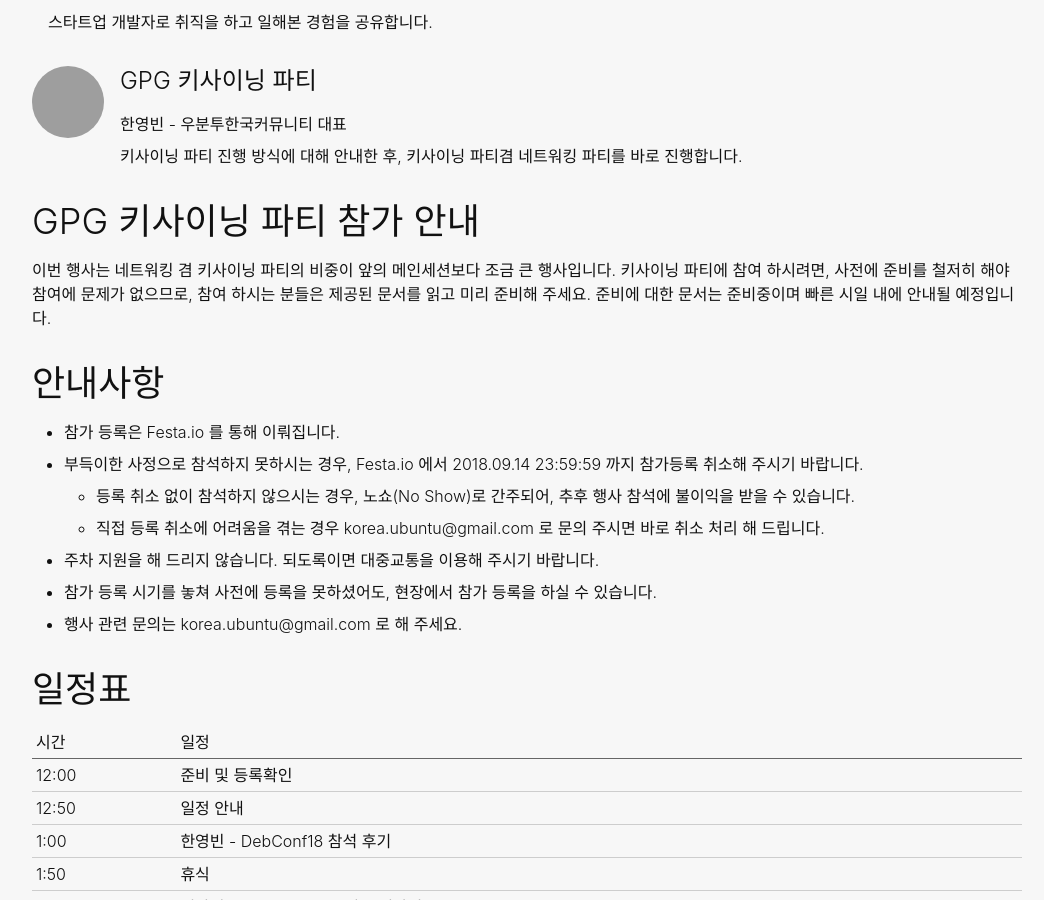
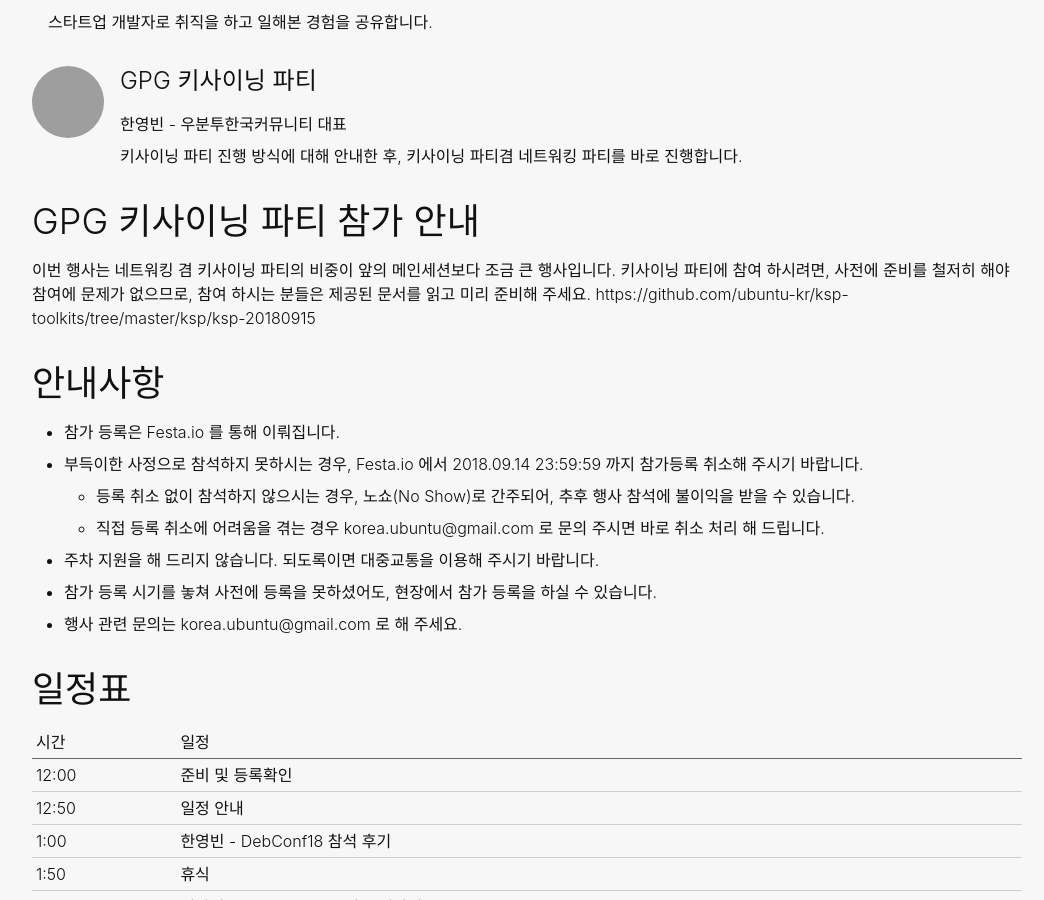
Before and after one commit to ubuntu-kr/events, a Jekyll site: the page built from _posts/2018-09-15-sept-seoul-seminar.md, in a window 1280 px wide and 900 px high, scrolled down 1428 px. Shown: the whole window, without its empty margins (113-1157 px from the left). Built offline with Jekyll 4.4.1, drawn with Linux system fonts in a browser that asks for light colours; some web fonts are replaced; grey boxes are pictures that could not be loaded.

Commit message:
Update 2018-09-15-sept-seoul-seminar.md

```diff
--- a/_posts/2018-09-15-sept-seoul-seminar.md
+++ b/_posts/2018-09-15-sept-seoul-seminar.md
@@ -41,7 +41,7 @@ image: "https://lh3.googleusercontent.com/imsPxBnT7QniuDhsiaywdkyKd8UTKuwYoxrg0l
 이번 행사는 네트워킹 겸 키사이닝 파티의 비중이 앞의 메인세션보다 조금 큰 행사입니다.
 키사이닝 파티에 참여 하시려면, 사전에 준비를 철저히 해야 참여에 문제가 없으므로,
 참여 하시는 분들은 제공된 문서를 읽고 미리 준비해 주세요.
-준비에 대한 문서는 준비중이며 빠른 시일 내에 안내될 예정입니다.
+https://github.com/ubuntu-kr/ksp-toolkits/tree/master/ksp/ksp-20180915
 
 ## 안내사항
 - 참가 등록은 Festa.io 를 통해 이뤄집니다.
```
